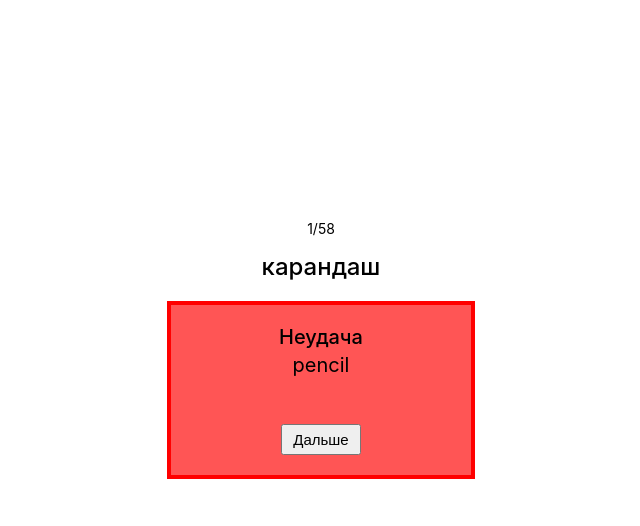
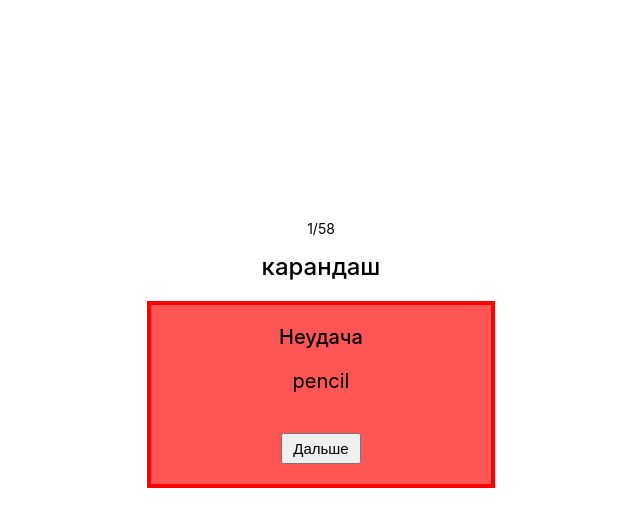
Before and after one commit to quantumVector/English-Vocabulary-Assistant, a React (Create React App) app: page / in a window 1280 px wide. Both pictures are taken after a click on the button "Проверить". Shown: the top 526 px of the page, without its empty margins (319-959 px from the left). Built offline with nearby package versions, Linux system fonts and the light colour scheme.

Commit message:
Исправлены стили

```diff
--- a/src/components/ResultInfo/ResultInfo.module.css
+++ b/src/components/ResultInfo/ResultInfo.module.css
@@ -4,7 +4,7 @@
   align-items: center;
   justify-content: space-between;
   margin: 0 auto;
-  padding: 20px 0;
+  padding: 20px 20px;
   width: 300px;
   min-height: 130px;
 }
@@ -20,6 +20,7 @@
 }
 
 .result {
+  margin-bottom: 20px;
   font-size: 20px;
   font-weight: 500;
 }
```
